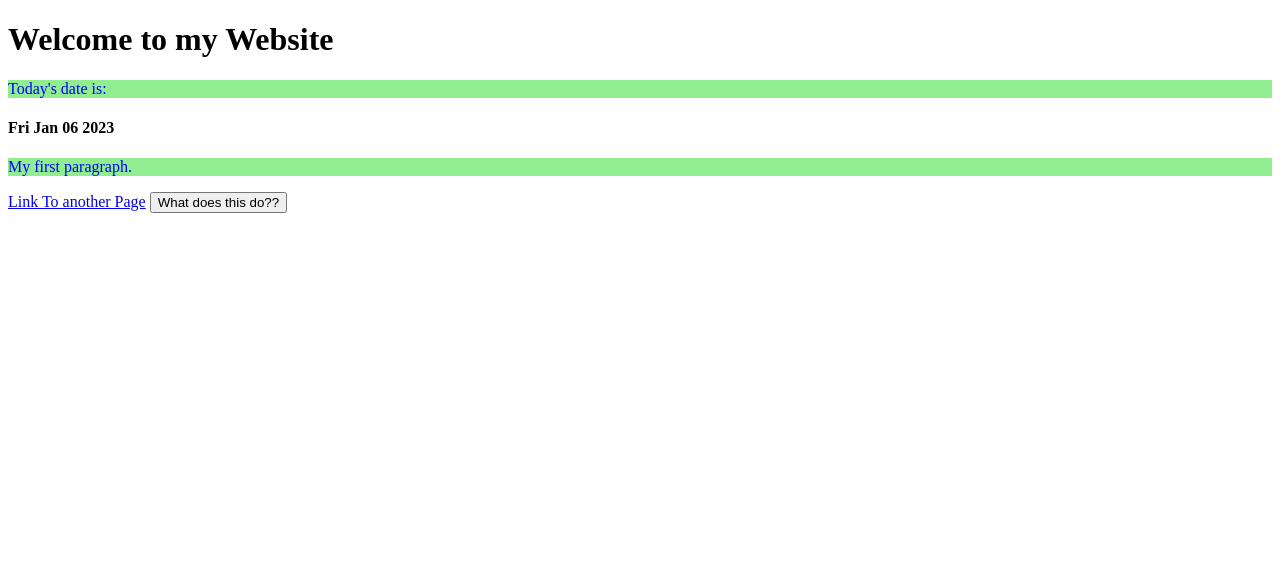
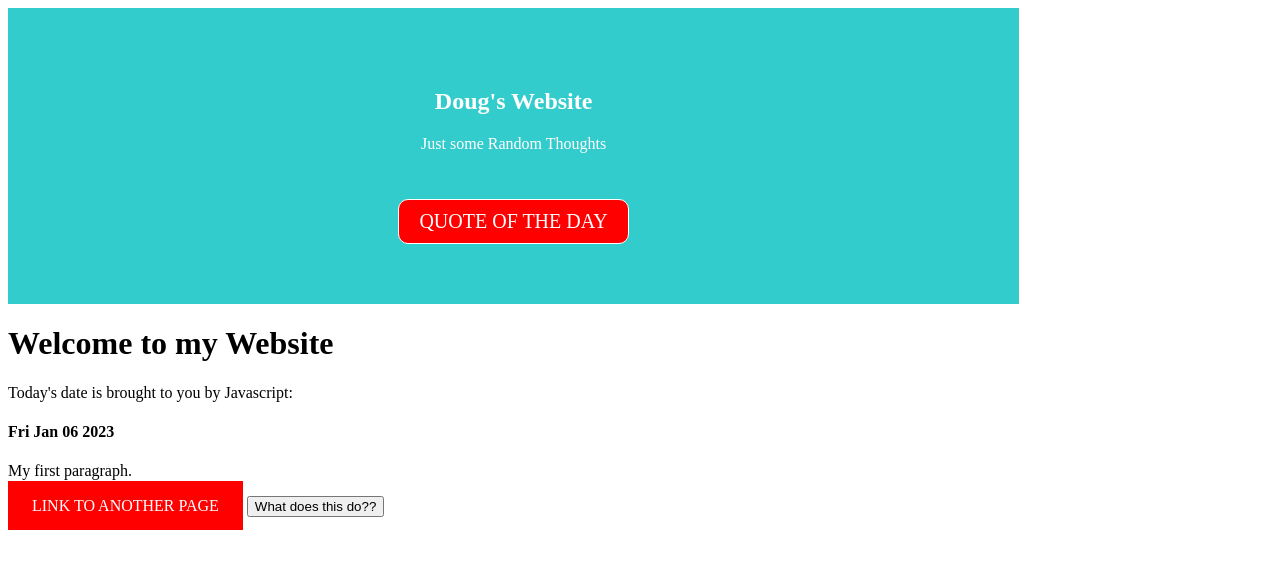
Before and after one commit to blancmatter/BT-ExampleWebsite, a plain HTML site: page index.html in a window 1280 px wide. Drawn offline with Linux system fonts and the light colour scheme.

Commit message:
Upgraded website

```diff
--- a/index.css
+++ /dev/null
@@ -1,4 +0,0 @@
-p {
-    color:blue;
-    background-color: lightgreen;
-}
--- a/index.html
+++ b/index.html
@@ -1,13 +1,21 @@
 <!DOCTYPE html>
 
-<link rel="stylesheet" href="index.css">
-<script async src="index.js"></script>
+<link rel="stylesheet" href="style.css">
+<script async src="script.js"></script>
 
 <html>
   <body>
+    <section class="header">
+      <h1>Doug's Website</h1>
+      <p>Just some Random Thoughts</p>
+      <a class="btn-bgstroke" onclick="quote()">Quote of the Day</a>
+    </section>
     <h1>Welcome to my Website</h1>
-    <p>Today's date is:</p>
+    <p>Today's date is brought to you by Javascript:</p>
     <h4 id="date"></h4>
+
+
+    <h2></h2>
     <p>My first paragraph.</p>
     <a href="page1.html">Link To another Page</a>
     <button onclick="popup()">What does this do??</button>
--- a/index.js
+++ /dev/null
@@ -1,5 +0,0 @@
-function popup() {
-    alert("Hello! I am an alert box!");
-  }
-
-document.getElementById('date').innerHTML = new Date().toDateString();
--- /dev/null
+++ b/script.js
@@ -0,0 +1,10 @@
+function quote(){
+  alert("“The best time to plant a tree was 20 years ago.\n The second best time is now.” ― Chinese Proverb")
+}
+
+
+function popup() {
+  alert("Hello! I am an alert box!");
+}
+
+document.getElementById('date').innerHTML = new Date().toDateString();
--- /dev/null
+++ b/style.css
@@ -0,0 +1,47 @@
+/* h1 {
+    font-size: 2.8em;
+    padding: 10px 0;
+    font-weight: 800;
+  }
+
+  p {
+    font-size: 1.1em;
+    font-weight: 100;
+  } */
+
+  a {
+    background-color: red;
+    color: white;
+    padding: 1em 1.5em;
+    text-decoration: none;
+    text-transform: uppercase;
+  }
+
+  a:hover {
+    background-color: #555;
+  }
+
+  .header {
+    width: 80%;
+    padding:60px 0;
+    text-align: center;
+    background: #33cccc;
+    color: white;
+  }
+
+
+  .btn-bgstroke {
+    font-size: 20px;
+    display: inline-block;
+    border: 1px solid white;
+    padding: 10px 20px;
+    border-radius: 10px;
+    cursor: pointer;
+    font-weight: 300;
+    margin-top: 30px;
+  }
+
+  .btn-bgstroke:hover {
+    background-color: white;
+    color: #33cccc;
+  }
```
Also changed, not shown: page1.html (+7 -3 lines).
